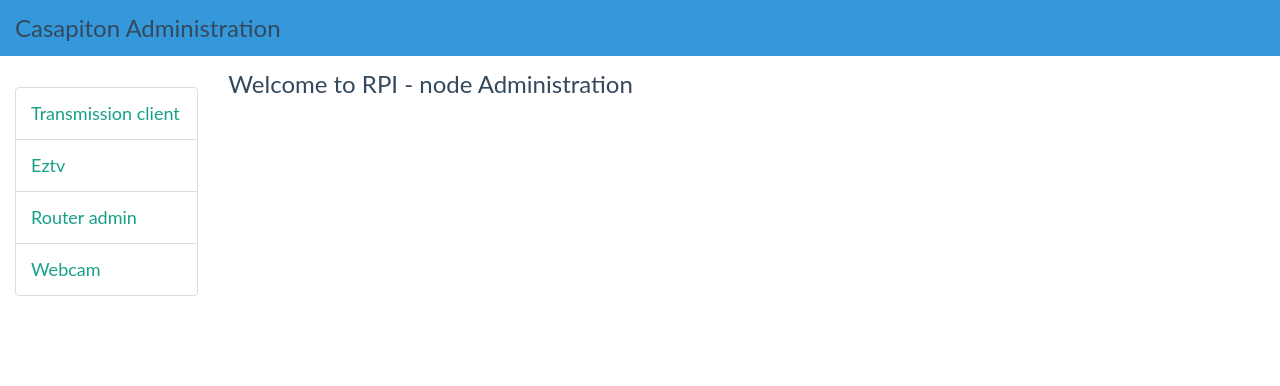
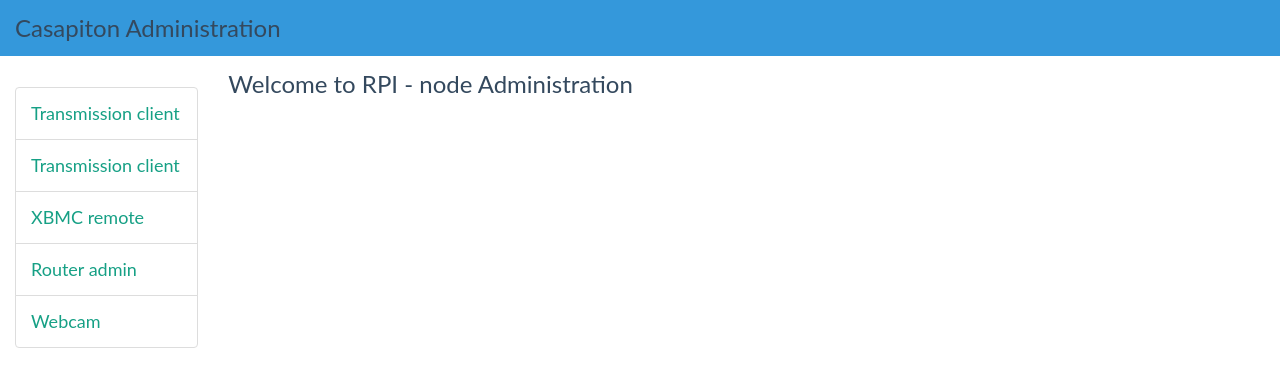
Before and after one commit to paolomoretti/rpi-node-admin, a plain HTML site: page public/index.html in a window 1280 px wide. Drawn offline with Linux system fonts and the light colour scheme; a web font is replaced by a local one.

Commit message:
Added xbmc remote

```diff
--- a/public/index.html
+++ b/public/index.html
@@ -23,7 +23,8 @@
           <br>
           <ul class="list-group">
             <li class="list-group-item"><a onclick="stopWebcam();" href="http://bitter.kicks-ass.org:9091" target="iframe-container">Transmission client</a></li>
-            <li class="list-group-item"><a onclick="stopWebcam();" href="http://eztvproxy.org" target="iframe-container">Eztv</a></li>
+            <li class="list-group-item"><a onclick="stopWebcam();" href="http://bitter.kicks-ass.org:9091" target="iframe-container">Transmission client</a></li>
+            <li class="list-group-item"><a onclick="stopWebcam();" href="http://192.168.0.13:9090" target="iframe-container">XBMC remote</a></li>
             <li class="list-group-item"><a onclick="stopWebcam();" href="http://bitter.kicks-ass.org:8080" target="iframe-container">Router admin</a></li>
             <li class="list-group-item"><a href="#/webcam/">Webcam</a></li>
           </ul>
```
